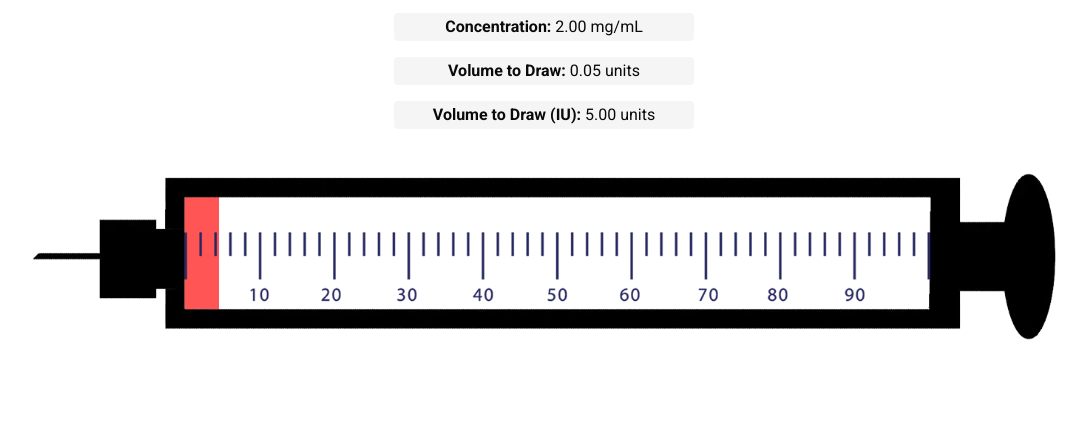
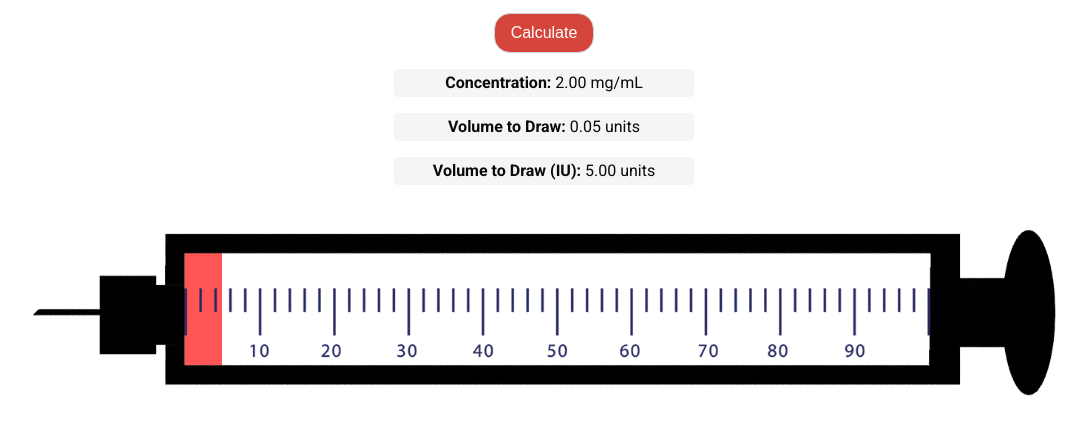
Before and after one commit to high-haseeb/peptide-calculator, a website built with Vite: page index.html in a window 1280 px wide. Shown: the part 599-1027 px from the top of the page, without its empty margins (96-1183 px from the left). Before the commit the page ends 971 px from the top, so only its background shows below. Built offline with nearby package versions, Linux system fonts and the light colour scheme.

Commit message:
better error handling

```diff
--- a/index.html
+++ b/index.html
@@ -43,6 +43,8 @@
             <div class="flex">
                 <div id="result">
                     <h2 class="header">Results</h2>
+                    <button style="background-color: #d5453c; color: white;" id="calculateBtn">Calculate</button>
+                    <div id="error"></div>
                     <p><strong>Concentration:</strong> <span id="concentration">-</span></p>
                     <p><strong>Volume to Draw:</strong> <span id="volumeToDraw">-</span></p>
                     <p><strong>Volume to Draw (IU):</strong> <span id="volumeInIU">-</span></p>
--- a/src/main.ts
+++ b/src/main.ts
@@ -1,5 +1,5 @@
 import './style.css'
-import { DoseInputSetup, StrengthInputSetup, WaterInputSetup } from './setup';
+import { CalculateResult, DoseInputSetup, StrengthInputSetup, WaterInputSetup } from './setup';
 
 const doseAmountContainer = document.getElementById("doseAmount-container");
 const peptideStrengthContainer = document.getElementById("peptideStrength-container");
@@ -11,3 +11,7 @@ DoseInputSetup(doseAmountContainer);
 StrengthInputSetup(peptideStrengthContainer);
 // @ts-ignore
 WaterInputSetup(waterAmountContainer);
+
+const calculateEl = document.getElementById("calculateBtn");
+if (!calculateEl) throw new Error("Can not find button with id `calculateBtn`");
+calculateEl.addEventListener("click", CalculateResult);
--- a/src/setup.ts
+++ b/src/setup.ts
@@ -5,6 +5,25 @@ const DefaultWaterAmounts = [0.5, 1.0, 1.5, 2.0, 2.5, 3.0];               // in
 let doseValue = DefaultDoseValues[0];
 let peptideStrength = DefaultStrengthValues[0];
 let waterAmount = DefaultWaterAmounts[0];
+let error: string = "";
+
+const setError = (errorMessage: string) => {
+    const errorContainer = document.getElementById("error");
+    if (!errorContainer) {
+        throw new Error("Can not find erorr message container");
+    }
+    errorContainer.style.display = "block";
+    errorContainer.innerText = errorMessage;
+}
+
+const clearError = () => {
+    const errorContainer = document.getElementById("error");
+    if (!errorContainer) {
+        throw new Error("Can not find erorr message container");
+    }
+    errorContainer.style.display = "none";
+    errorContainer.innerText = "";
+}
 
 CalculateResult();
 
@@ -74,17 +93,31 @@ export function WaterInputSetup(container: HTMLDivElement) {
     setupInput(container, DefaultWaterAmounts, (value) => waterAmount = value, waterAmount);
 }
 
-function CalculateResult() {
+export function CalculateResult() {
     const resultContainer = document.getElementById("result");
-
-    if (!resultContainer) return;
+    const plungerEl = document.getElementById("plunger");
+    if (!plungerEl) throw new Error("Can not find element with id `plunger`");
+    if (!resultContainer) throw new Error("Can not find element with id `result");
 
     const concentration = peptideStrength / waterAmount;
     const volumeToDraw = doseValue / concentration;
     const volumeInIU = volumeToDraw * 100;
 
-    // @ts-ignore
-    document.getElementById("plunger").style.width = `${volumeInIU/2}rem`;
+    let totalWidth = 64 * 16 - (270);
+    if (window.innerWidth < 786) {
+        // on mobile devices the injection image width is 80% the screen size minus the paddings
+        totalWidth = window.innerWidth * 0.7;
+    }
+
+    const totalMarks = 100;
+    const widthPerMark = totalWidth / totalMarks;
+    const plungerWidth = widthPerMark * volumeInIU;
+    if (plungerWidth > totalWidth) {
+        setError("Please lower the amount of water!");
+    } else {
+        clearError();
+        plungerEl.style.width = `${plungerWidth}px`;
+    }
 
     // @ts-ignore
     document.getElementById("concentration").textContent = `${concentration.toFixed(2)} mg/mL`;
--- a/src/style.css
+++ b/src/style.css
@@ -179,7 +179,7 @@ img {
     background-color: #ff0000aa;
     z-index: -10;
     bottom: 1.9rem;
-    left: 9.2rem;
+    left: 9.5rem;
 }
 
 #result {
```
